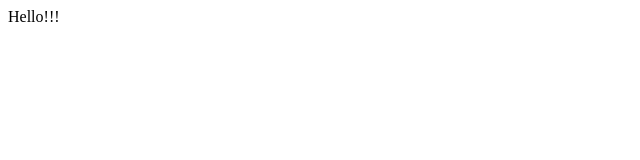
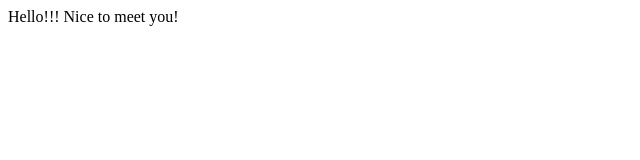
Before and after one commit to Liz-Chung/GitInitTest3, a plain HTML site: page index.html in a window 1280 px wide. Shown: the whole page, without its empty margins (0-640 px from the left). Drawn offline with Linux system fonts and the light colour scheme.

Commit message:
Nice to meet you!

```diff
--- a/index.html
+++ b/index.html
@@ -6,6 +6,6 @@
   <title>Document</title>
 </head>
 <body>
-  Hello!!!
+  Hello!!! Nice to meet you!
 </body>
 </html>
```
